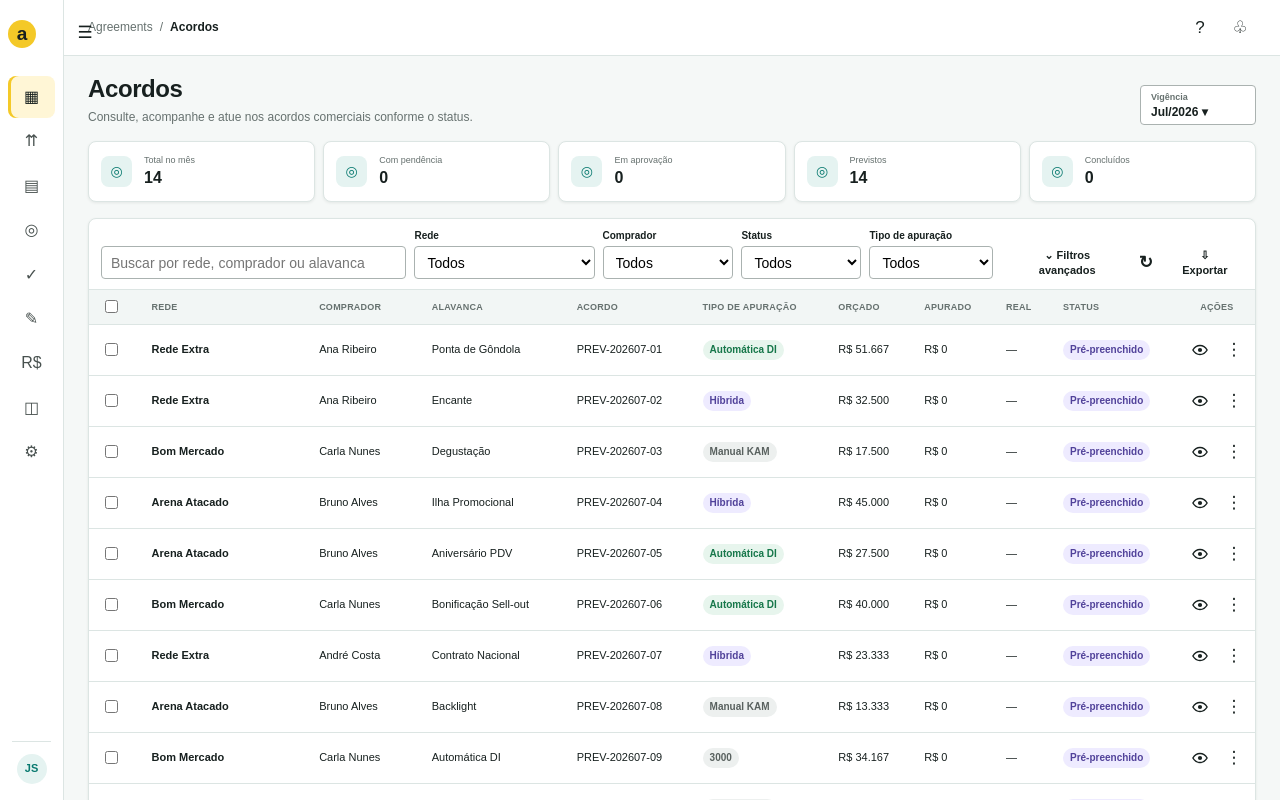
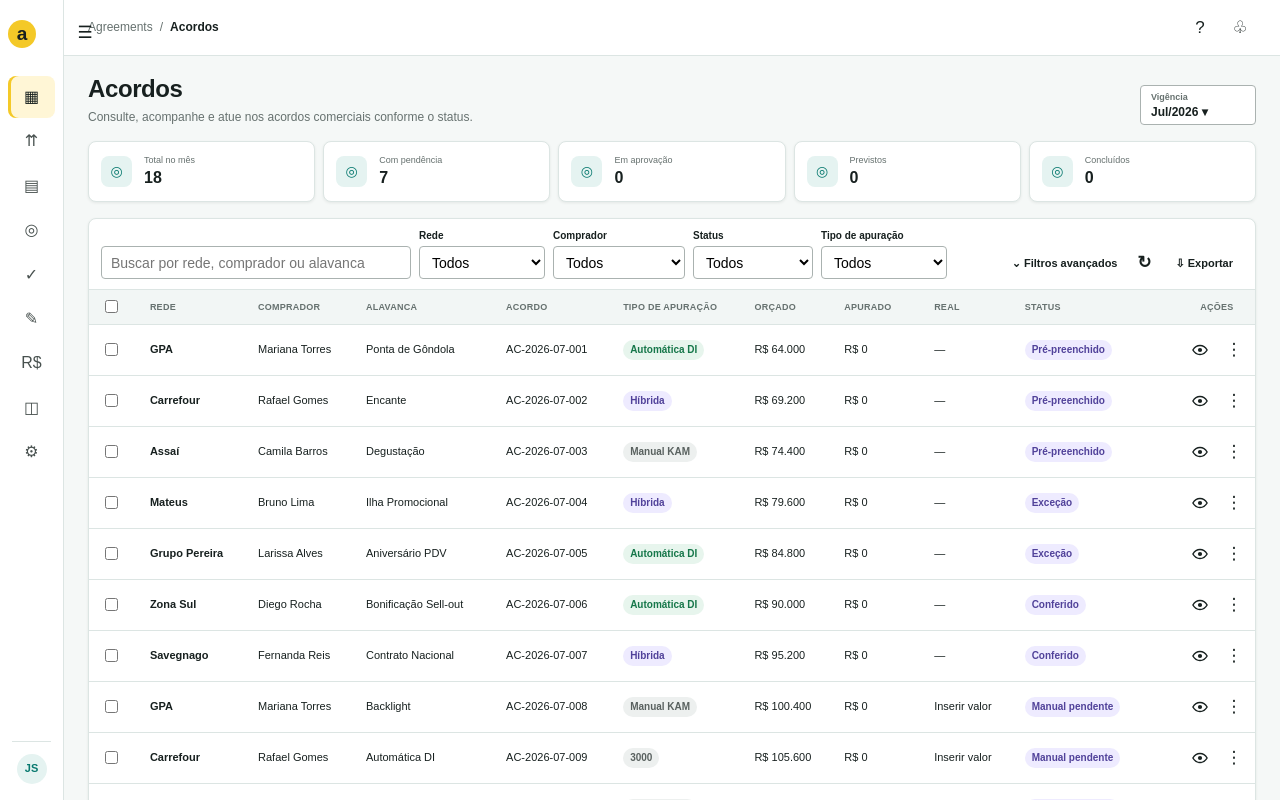
Before and after one commit to pottess/agreements, a React (Vite) app: page /meus-acordos in a window 1280 px wide. Shown: the top 800 px of the page. Built offline with nearby package versions, Linux system fonts and the light colour scheme.

Commit message:
feat: add realistic annual agreement scenarios

```diff
--- a/src/domain/agreements.seed.ts
+++ b/src/domain/agreements.seed.ts
@@ -18,7 +18,7 @@
 ].map(([id,network,buyer,kam,category,name,automation,annualTarget,annualBudget,allocated,committed,paid,status])=>({id,network,buyer,kam,category,name,automation,annualTarget,annualBudget,allocated,committed,paid,status} as Lever))
 
 const base = (id:string, lever:Lever, status:Agreement['status'], stage:Agreement['stage'], budget:number):Agreement => ({id,leverId:lever.id,month:'2026-03',network:lever.network,buyer:lever.buyer,kam:lever.kam,ppm:id.charCodeAt(id.length-1)%2?'Mariana Costa':'Roberto Lima',lever:lever.name,automation:lever.automation,plannedTarget:lever.annualTarget/12,monthlyTarget:lever.annualTarget/12,budget,stage,status,updatedAt:'Hoje, 10:42',customFields:{geografia:'Sudeste',canal:'Off trade',categoria:lever.category,cluster:'A',marca:'Ambev',tipoKpi:'Yes/No',observacao:'Planejamento anual importado',cestaAlavanca:'Cerveja',cestaRessarcimento:'Cerveja',fonteRecurso:'Pacote KAM',baseRessarcimento:'ROB',metaParcial:'—',pagamentoTrimestral:'Não',visaoBees:'Sim',cobrarAceiteRede:'Não'},auditTrail:[{at:'2026-03-01 09:00',user:lever.kam,action:'Cadastro pré-preenchido',description:'Alavanca originada do desdobramento anual'}]})
-export const agreementsSeed:Agreement[] = [
+const marchSeed:Agreement[] = [
   {...base('AC-0418',leversSeed[0],'Apurado DI','Apuração',20400),diValue:20400},
   {...base('AC-0419',leversSeed[1],'Com divergência','Apuração',18500),diValue:12000,realValue:4500},
   {...base('AC-0420',leversSeed[2],'Manual pendente','Apuração',8000)},
@@ -40,4 +40,12 @@
   {...base('AC-0436',leversSeed[12],'Saldo em aberto','Pagamento',7100),realValue:7100,approvedValue:7100,paidValue:4000,sapDocument:'5100041631',sapStatus:'Processado'},
   {...base('AC-0437',leversSeed[13],'Pré-preenchido','Cadastro',12000)},
 ]
+const networks=['GPA','Carrefour','Assaí','Mateus','Grupo Pereira','Zona Sul','Savegnago']
+const buyers=['Mariana Torres','Rafael Gomes','Camila Barros','Bruno Lima','Larissa Alves','Diego Rocha','Fernanda Reis']
+const historicalMonths=[1,2,3,4,5,6]
+const historySeed=historicalMonths.flatMap(month=>Array.from({length:12+(month%5)},(_,index):Agreement=>{const lever=leversSeed[index%leversSeed.length],budget=58000+(index*4500)+(month*900);const paid=index<10?budget:Math.round(budget*.72);return {...base(`AC-2026-${String(month).padStart(2,'0')}-${String(index+1).padStart(3,'0')}`,lever,index<10?'Pago':index===10?'Assinado':'Saldo em aberto',index<10?'Finalizado':index===10?'Pagamento':'Pagamento',budget),month:`2026-${String(month).padStart(2,'0')}`,network:networks[index%networks.length],buyer:buyers[index%buyers.length],diValue:budget,realValue:budget,approvedValue:budget,paidValue:paid,sapDocument:`510006${month}${String(index).padStart(3,'0')}`,sapStatus:paid===budget?'Pago':'Processado',updatedAt:`2026-${String(month).padStart(2,'0')}-28 · fechamento mensal`}}))
+const julyStatuses:Agreement['status'][]=['Pré-preenchido','Pré-preenchido','Pré-preenchido','Exceção','Exceção','Conferido','Conferido','Manual pendente','Manual pendente','Manual pendente','Apurado DI','Apurado DI','Apurado DI','Com divergência','Com divergência','Aguardando assinatura','Aguardando assinatura','Saldo em aberto']
+const julySeed=julyStatuses.map((status,index):Agreement=>{const lever=leversSeed[index%leversSeed.length],budget=64000+(index*5200);const automatic=lever.automation==='Automática DI';const measured=['Apurado DI','Com divergência','Aguardando assinatura','Saldo em aberto'].includes(status)?Math.round(budget*.78):undefined;const real=lever.automation!=='Automática DI'&&['Com divergência','Aguardando assinatura','Saldo em aberto'].includes(status)?Math.round(budget*.22):undefined;return {...base(`AC-2026-07-${String(index+1).padStart(3,'0')}`,lever,status,status==='Pré-preenchido'||status==='Exceção'||status==='Conferido'?'Cadastro':status==='Aguardando assinatura'?'Assinatura':status==='Saldo em aberto'?'Pagamento':'Apuração',budget),month:'2026-07',network:networks[index%networks.length],buyer:buyers[index%buyers.length],diValue:automatic||measured?measured:undefined,realValue:real,approvedValue:status==='Aguardando assinatura'||status==='Saldo em aberto'?budget:undefined,paidValue:status==='Saldo em aberto'?Math.round(budget*.48):undefined,signatureStatus:status==='Aguardando assinatura'?'Enviado para assinatura':undefined,sapStatus:status==='Saldo em aberto'?'Processado':undefined}})
+const futureSeed=[8,9,10,11,12].flatMap(month=>Array.from({length:[12,10,11,14,17][month-8]},(_,index):Agreement=>{const lever=leversSeed[index%leversSeed.length],budget=72000+(index*3700);return {...base(`PREV-2026-${String(month).padStart(2,'0')}-${String(index+1).padStart(3,'0')}`,lever,'Pré-preenchido','Cadastro',budget),month:`2026-${String(month).padStart(2,'0')}`,network:networks[index%networks.length],buyer:buyers[index%buyers.length],updatedAt:`Previsto para ${String(month).padStart(2,'0')}/2026`}}))
+export const agreementsSeed:Agreement[]=[...historySeed,...marchSeed,...julySeed,...futureSeed]
 export const initialState:AppState={levers:leversSeed,agreements:agreementsSeed,annualPublished:true,selectedYear:2026,selectedMonth:'2026-07'}
--- a/src/domain/agreements.selectors.ts
+++ b/src/domain/agreements.selectors.ts
@@ -3,7 +3,7 @@
 export const totals=(s:AppState)=>({planned:s.levers.reduce((n,l)=>n+l.annualBudget,0),budget:s.agreements.reduce((n,a)=>n+a.budget,0),measured:s.agreements.reduce((n,a)=>n+(a.diValue??a.realValue??0),0),approved:s.agreements.reduce((n,a)=>n+(a.approvedValue??0),0),paid:s.agreements.reduce((n,a)=>n+(a.paidValue??0),0)})
 export const currentKAM='Juliana Silva'
 export const selectCurrentVigencia=(s:AppState)=>({year:s.selectedYear,month:Number(s.selectedMonth.slice(5,7))})
-export function getMonthStatus(month:number,year:number,currentDate=new Date()){const currentYear=currentDate.getFullYear(),currentMonth=currentDate.getMonth()+1;if(year<currentYear||(year===currentYear&&month<currentMonth))return'past';if(year===currentYear&&month===currentMonth)return'current';return'future'}
+export function getMonthStatus(month:number,year:number,currentDate=new Date(2026,6,16)){const currentYear=currentDate.getFullYear(),currentMonth=currentDate.getMonth()+1;if(year<currentYear||(year===currentYear&&month<currentMonth))return'past';if(year===currentYear&&month===currentMonth)return'current';return'future'}
 export const selectAgreementsByVigencia=(s:AppState)=>{const actual=s.agreements.filter(a=>a.month===s.selectedMonth);if(actual.length)return actual;const month=Number(s.selectedMonth.slice(5,7));return s.levers.map((lever,index):Agreement=>({id:`PREV-${s.selectedMonth.replace('-','')}-${String(index+1).padStart(2,'0')}`,leverId:lever.id,month:s.selectedMonth,network:lever.network,buyer:lever.buyer,kam:lever.kam,ppm:index%2?'Mariana Costa':'Roberto Lima',lever:lever.name,automation:lever.automation,plannedTarget:lever.annualTarget/12,monthlyTarget:lever.annualTarget/12,budget:Math.round(lever.annualBudget/12),stage:'Cadastro',status:'Pré-preenchido',updatedAt:`Planejado para ${s.selectedMonth}`}))}
 export const selectAnnualPlanByMonth=(s:AppState)=>selectAgreementsByVigencia(s)
 export const selectProjectedAgreementsByMonth=(s:AppState)=>selectAgreementsByVigencia(s).filter(a=>a.id.startsWith('PREV-'))
--- a/src/domain/agreements.store.tsx
+++ b/src/domain/agreements.store.tsx
@@ -2,7 +2,7 @@
 import { initialState } from './agreements.seed'
 import type { Action, AppState } from './agreements.types'
 
-const storageKey='agreements-spa-state-v2'
+const storageKey='agreements-spa-state-v3'
 const update=(s:AppState,ids:string[],fn:(a:AppState['agreements'][number])=>AppState['agreements'][number])=>({...s,agreements:s.agreements.map(a=>ids.includes(a.id)?fn(a):a)})
 function reducer(s:AppState,a:Action):AppState{switch(a.type){
   case'PUBLISH_ANNUAL':return{...s,annualPublished:true,toast:'Matriz anual publicada com sucesso'}
```
